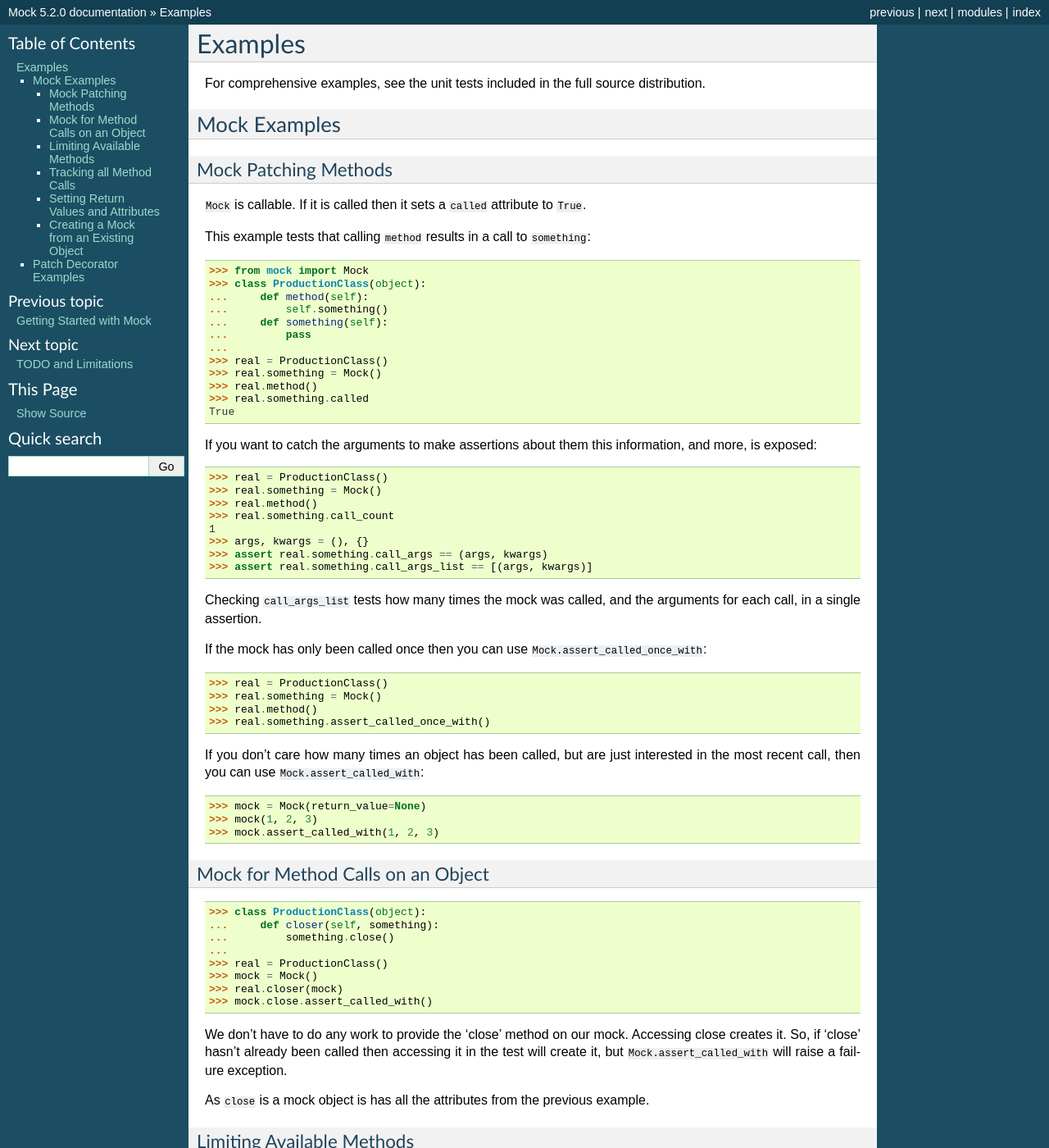
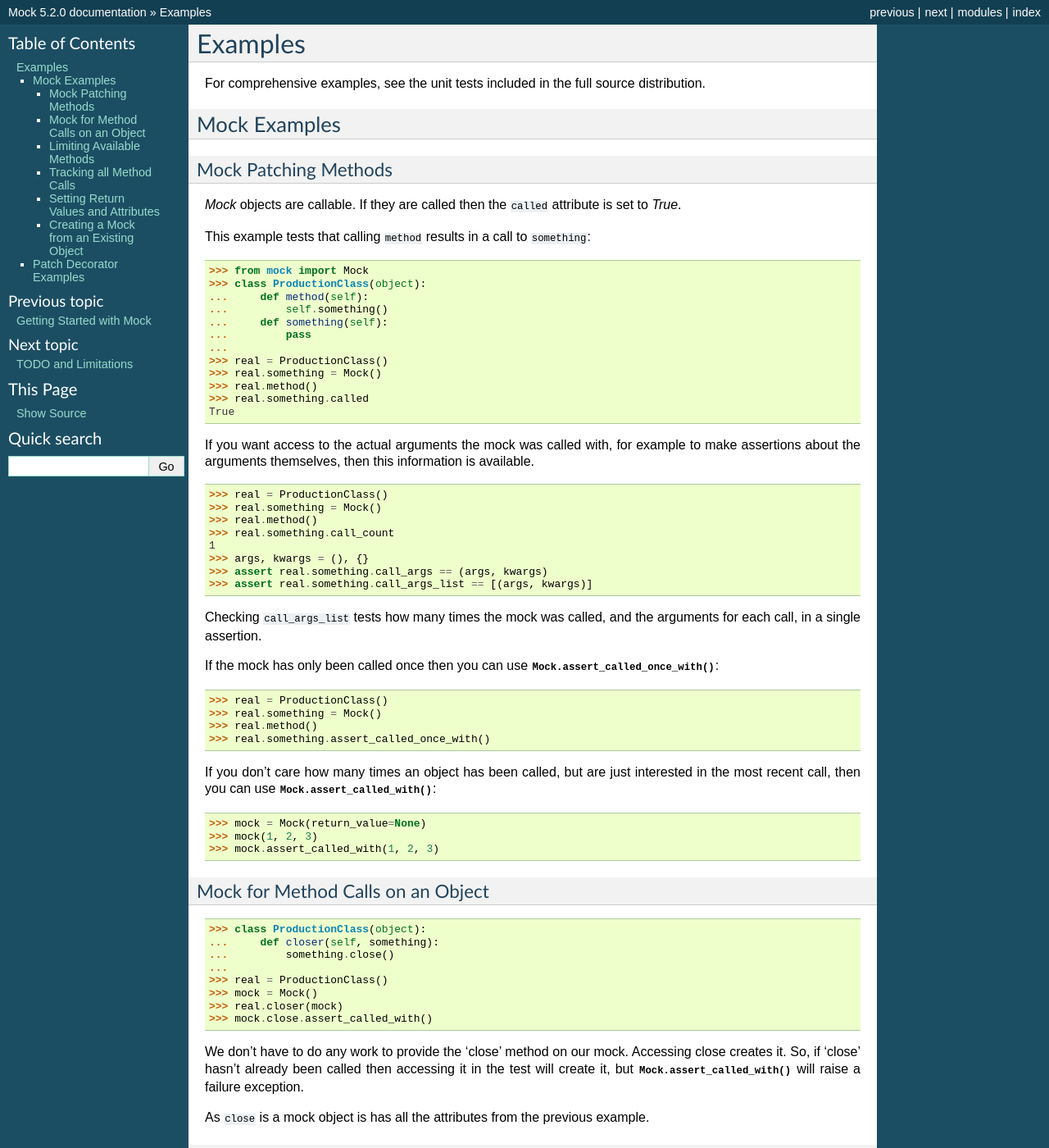
Before and after one commit to testing-cabal/mock, a Sphinx documentation site: the page built from docs/examples.txt, in a window 1280 px wide and 1400 px high. Shown: the whole window at 82% size. Built offline with Sphinx 7.4.7, drawn with Linux system fonts in a browser that asks for light colours; pages that are not in the unit, such as notebooks, are missing from menus; cross-references to code outside the pages are shown as plain code; some of the changed text lies outside the part shown.

Commit message:
Sphinx markup correction in examples.txt

```diff
--- a/docs/examples.txt
+++ b/docs/examples.txt
@@ -13,6 +13,9 @@
     class SomeClass(object):
         static_method = None
         class_method = None
+
+    sys.modules['package'] = package = Mock()
+    sys.modules['package.module'] = package.module
 
 
 For comprehensive examples, see the unit tests included in the full source
@@ -25,8 +28,8 @@ Mock Examples
 Mock Patching Methods
 ---------------------
 
-``Mock`` is callable. If it is called then it sets a ``called`` attribute to
-``True``.
+`Mock` objects are callable. If they are called then the ``called`` attribute is
+set to `True`.
 
 This example tests that calling ``method`` results in a call to ``something``:
 
@@ -45,8 +48,9 @@ This example tests that calling ``method`` results in a call to ``something``:
     >>> real.something.called
     True
 
-If you want to catch the arguments to make assertions about them this
-information, and more, is exposed:
+If you want access to the actual arguments the mock was called with, for example
+to make assertions about the arguments themselves, then this information is
+available.
 
 .. doctest::
 
@@ -63,7 +67,7 @@ Checking ``call_args_list`` tests how many times the mock was called, and the
 arguments for each call, in a single assertion.
 
 If the mock has only been called once then you can use
-:method:`Mock.assert_called_once_with`:
+:meth:`Mock.assert_called_once_with`:
 
 .. doctest::
 
@@ -74,7 +78,7 @@ If the mock has only been called once then you can use
 
 If you don't care how many times an object has been called, but are just
 interested in the most recent call, then you can use
-:method:`Mock.assert_called_with`:
+:meth:`Mock.assert_called_with`:
 
 .. doctest::
 
@@ -100,7 +104,7 @@ Mock for Method Calls on an Object
 
 We don't have to do any work to provide the 'close' method on our mock.
 Accessing close creates it. So, if 'close' hasn't already been called then
-accessing it in the test will create it, but :method:`Mock.assert_called_with`
+accessing it in the test will create it, but :meth:`Mock.assert_called_with`
 will raise a failure exception.
 
 As ``close`` is a mock object is has all the attributes from the previous
@@ -255,6 +259,8 @@ they decorate:
     ...     SomeClass.class_method()
     ...
     >>> test()
+    >>> mock.assert_called_with()
+    >>> assert mock.call_count == 1
     >>> assert mock.called
 
 The decorator is applied to a function (called ``test`` above). The patching
```
Also changed, not shown: other parts of docs/examples.txt (+4 -3 lines).
